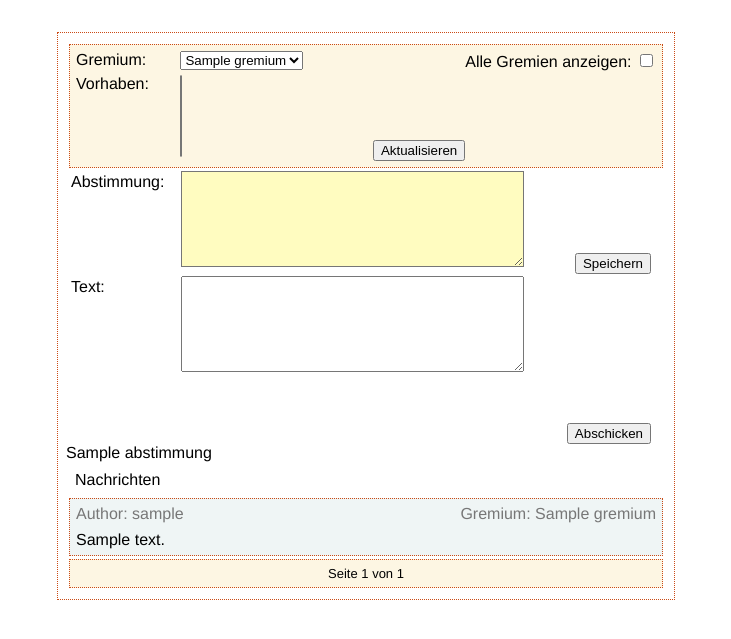
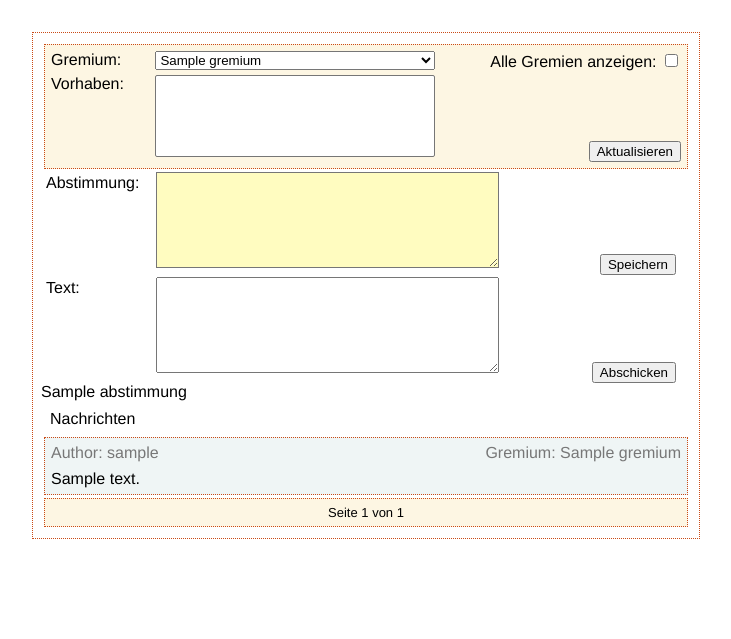
Before and after one commit to ntj/fraktionstool, a Django app: template django/mysite/templates/nachrichten.html in a window 1280 px wide. Shown: the part 27-666 px from the top of the page, without its empty margins (274-1005 px from the left). Run offline with Django 3.2, Linux system fonts and the light colour scheme; tables that the repository leaves empty hold one stand-in row (values such as "Sample post"); the template is opened without the code that fills it: values that come from a table or form of the project are taken from there, most other values are stand-ins (such as "Sample title", 1, 10 or a date in 2020); lists and menus that the app fills with data are empty; parts of the project's set-up code (start-up, migrations or seed data) failed here and were passed over; some libraries are stand-ins or nearby versions.

Commit message:
Style elements

```diff
--- a/django/fraktionstool/static/style.css
+++ b/django/fraktionstool/static/style.css
@@ -73,7 +73,7 @@ div#content {
 }
 
 div.contentblock {
-    width: 600px;
+    width: 650px;
     margin-left: auto;
     margin-right: auto;
     border: 1px dotted #CB4B16;
@@ -173,7 +173,7 @@ display:inline-block;
 
 div#createmessage input#submitbutton{
 float: right;
-margin-top: 147px;
+margin-top: 85px;
 margin-right: 15px;
 }
 
@@ -194,3 +194,11 @@ width:110px;
 div#editabstimmung textarea{
 background-color: rgb(255, 252, 192);
 }
+
+select#id_gremium{
+width: 280px;
+}
+
+select#id_vorhaben{
+width: 280px;
+}
```
